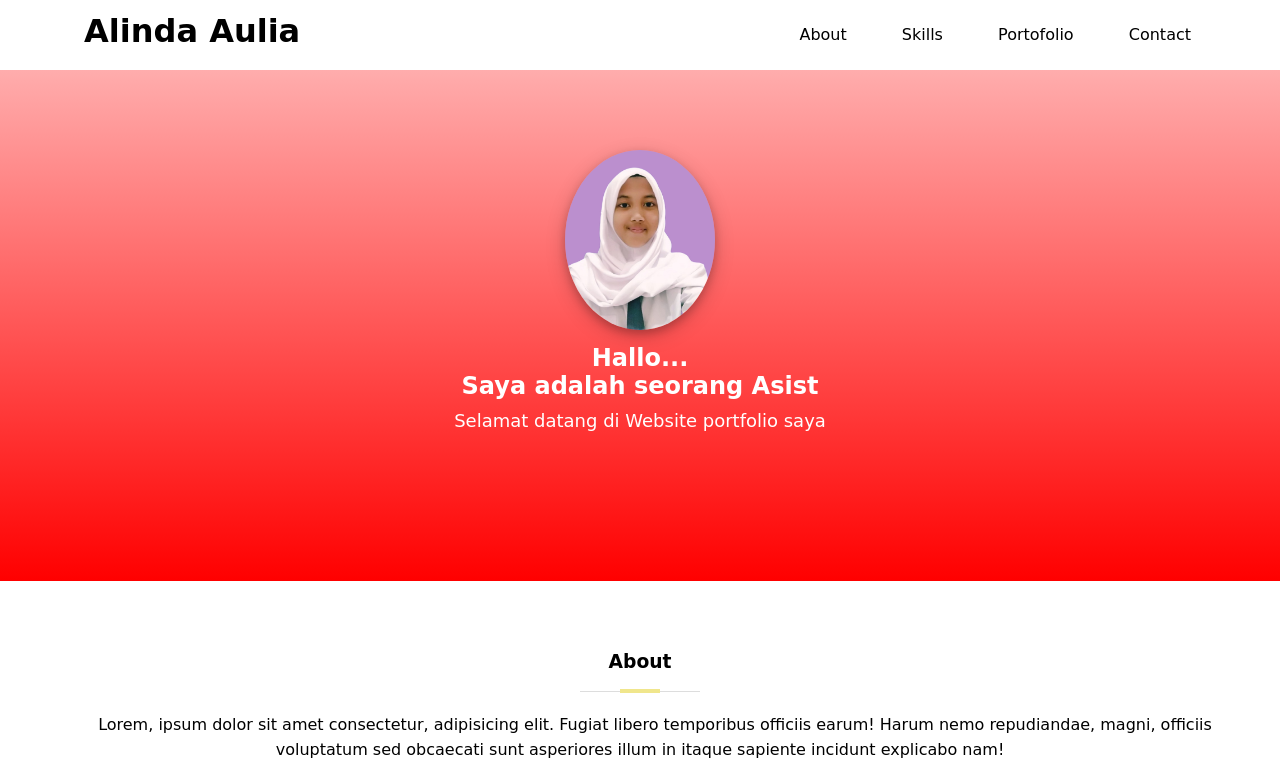
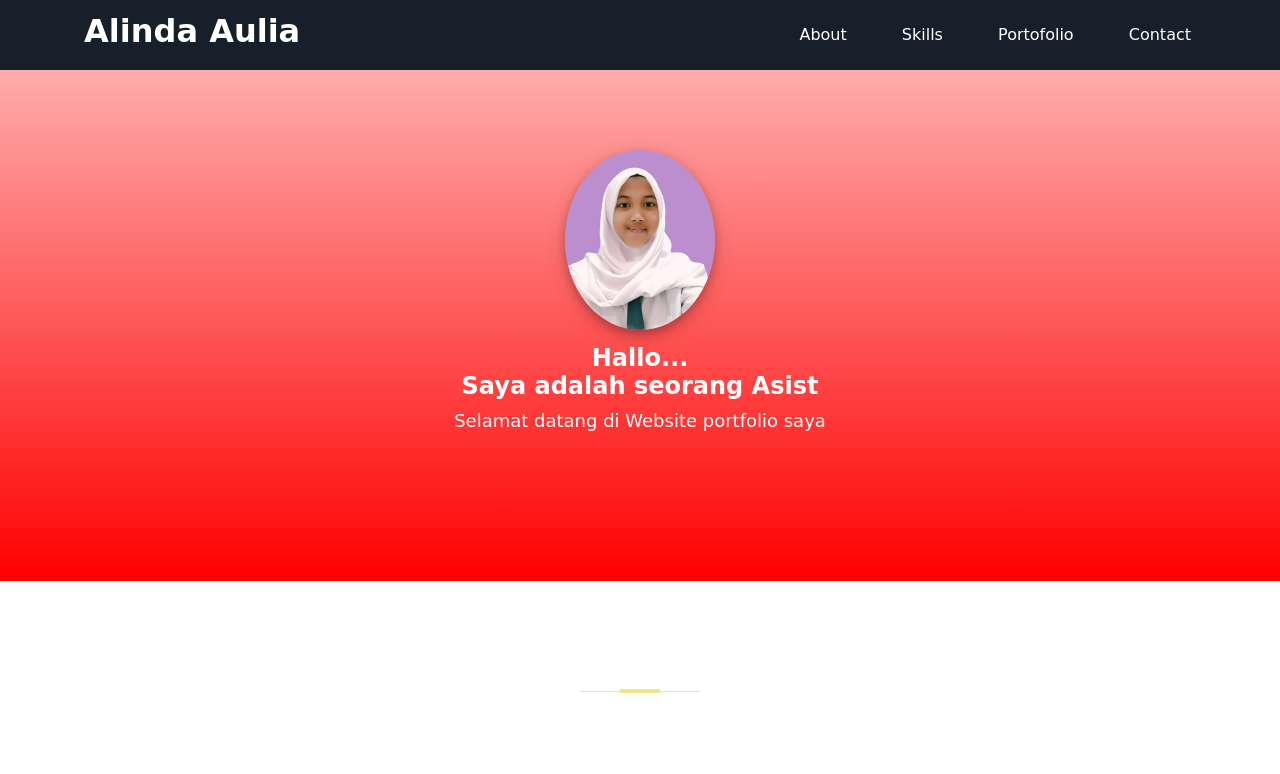
Before and after one commit to alindaarniati/Portofolio_Alinda, a plain HTML site: page index.html in a window 1280 px wide. Shown: the top 774 px of the page. Drawn offline with Linux system fonts and the light colour scheme; a web font is replaced by a local one.

Commit message:
Update style.css
ubah warna

```diff
--- a/css/style.css
+++ b/css/style.css
@@ -2,13 +2,13 @@
 	font-family: 'Koh Santepheap', cursive;
 	padding:0;
 	margin:0;
-	color: black;
+	color: #fff;
 }
 /* pengaturan header */
 header {
 	height: 70px;
 	width: 100%;
-	background-color: #fff;
+	background-color: #17202A;
 	position: fixed;
 }
 header ul {
@@ -84,7 +84,7 @@ a {
 	bottom: 0;
 	left: -200px;
 	width: 200px;
-	background-color: #ff3333;
+	background-color: #C0392B;
 	transition: .3s;
 	z-index: 9999;
 }
```
